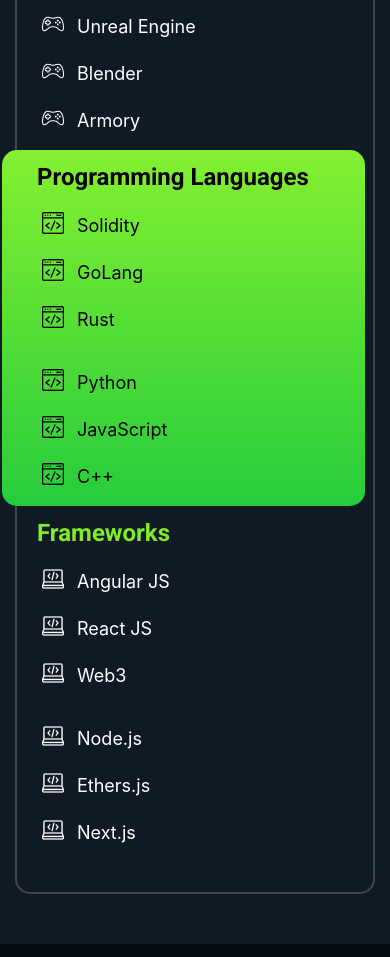
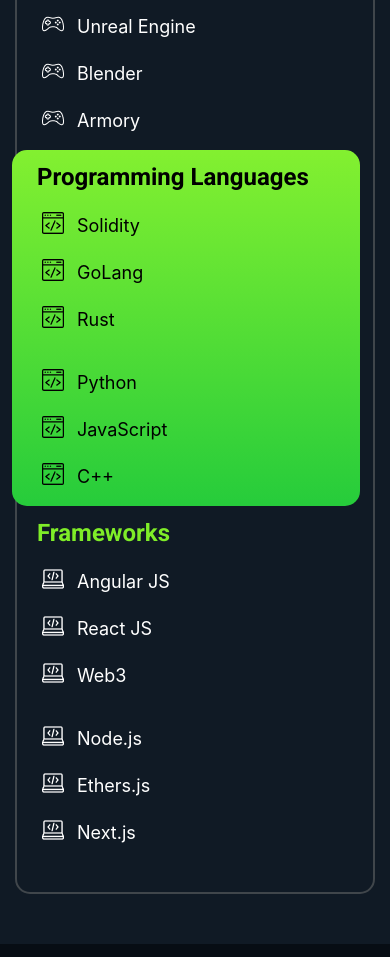
Before and after one commit to vikeyvignes/web3.0template, a plain HTML site: page index.html in a window 390 px wide. Shown: the part 7963-8920 px from the top of the page. Drawn offline with nearby package versions, Linux system fonts and the light colour scheme.

Commit message:
Update style.css

```diff
--- a/css/style.css
+++ b/css/style.css
@@ -1149,7 +1149,6 @@
         position: absolute;
         width: 110%!important;
         height: 150% !important;
-        flex-shrink: 0;
         left:-32px !important;
         z-index:-1;
         top:-100px !important;
@@ -1166,9 +1165,9 @@
         background: linear-gradient(180deg, #83F030 0%, #26CC3B 100%);
         border-radius: 15px;
         position: absolute;
-        width: 115% !important;
+        width: 110% !important;
         height:100% !important;
-        left:-35px !important;
+        left:-25px !important;
         z-index:-1;
         top:-10px !important;
     }
```
